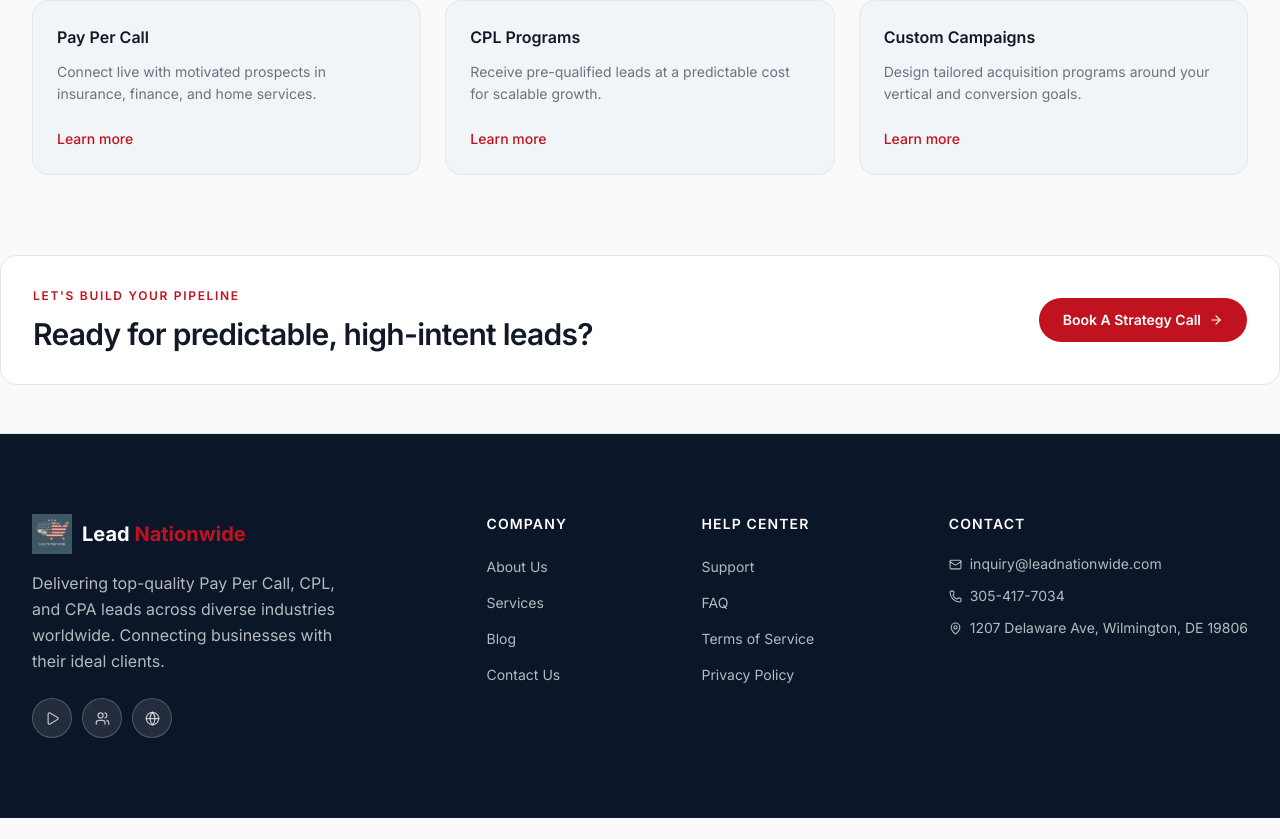
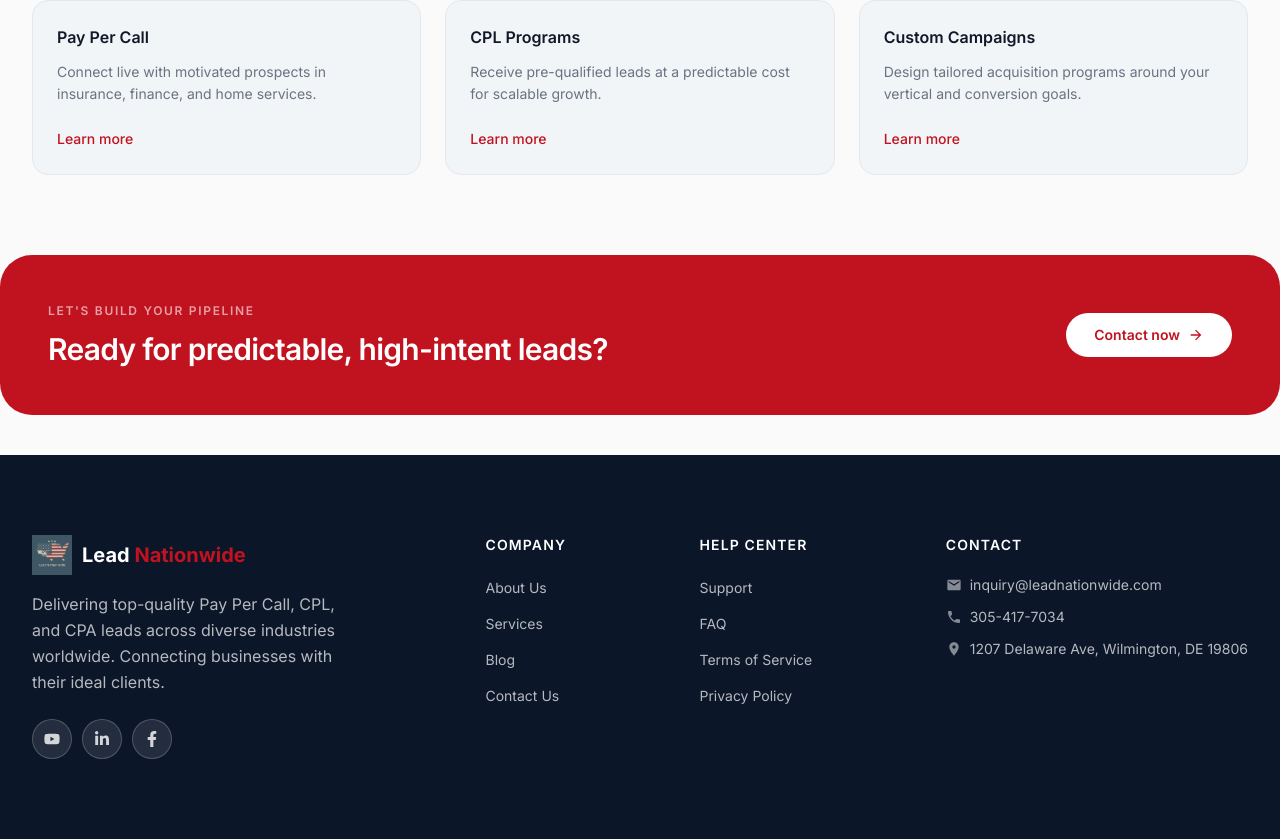
Before and after one commit to UbaidBinWaris/lead-nationwide, a Next.js app: page / in a window 1280 px wide. Shown: the part 1156-1995 px from the top of the page. Before the commit the page ends 1974 px from the top, so only its background shows below. Built offline with nearby package versions, Linux system fonts and the light colour scheme.

Commit message:
feat: update Footer component with new social icons and improved styling; modify call-to-action button label

```diff
--- a/components/layout/Footer.tsx
+++ b/components/layout/Footer.tsx
@@ -1,12 +1,20 @@
 import Link from "next/link";
 import Image from "next/image";
-import { Play, Users, Globe, Mail, Phone, MapPin, ArrowRight } from "lucide-react";
+import { FaYoutube, FaLinkedinIn, FaFacebookF } from "react-icons/fa";
+import { MdEmail, MdPhone, MdLocationOn, MdArrowForward } from "react-icons/md";
+import type { IconType } from "react-icons";
 import { footerData, type FooterSocialIcon } from "@/data/footer";
 
-const socialIconMap: Record<FooterSocialIcon, typeof Play> = {
-  youtube: Play,
-  linkedin: Users,
-  facebook: Globe,
+const socialIconMap: Record<FooterSocialIcon, IconType> = {
+  youtube: FaYoutube,
+  linkedin: FaLinkedinIn,
+  facebook: FaFacebookF,
+};
+
+const socialHoverMap: Record<FooterSocialIcon, string> = {
+  youtube: "hover:bg-[#FF0000] hover:border-[#FF0000]",
+  linkedin: "hover:bg-[#0A66C2] hover:border-[#0A66C2]",
+  facebook: "hover:bg-[#1877F2] hover:border-[#1877F2]",
 };
 
 export function Footer() {
@@ -27,27 +35,29 @@ export function Footer() {
 
   return (
     <>
-      <div className="mb-12 grid gap-6 rounded-2xl border border-border-light bg-white p-6 md:grid-cols-[1fr_auto] md:items-center md:p-8">
-        <div>
-          <p className="text-xs font-semibold uppercase tracking-[0.14em] text-red-primary">
+      <div className="mx-auto w-7xl rounded-4xl mb-10 bg-red-primary px-8 py-10 md:px-12 md:py-12">
+        <div className="flex flex-col gap-6 md:flex-row md:items-center md:justify-between">
+          <div className="max-w-2xl">
+            <p className="text-xs font-semibold uppercase tracking-[0.14em] text-white/60">
               {footerData.ctaEyebrow}
             </p>
-          <h2 className="mt-3 max-w-2xl text-2xl font-semibold tracking-tight text-text-primary sm:text-3xl">
+            <h2 className="mt-3 text-2xl font-semibold tracking-tight text-white sm:text-3xl">
               {footerData.ctaTitle}
             </h2>
           </div>
-        <div className="md:justify-self-end">
+          <div className="shrink-0">
             <Link
               href={footerData.ctaButton.href}
-            className="inline-flex min-h-11 items-center gap-2 rounded-full bg-red-primary px-6 py-2 text-sm font-semibold text-white transition-colors duration-200 hover:bg-red-hover focus-visible:outline-none focus-visible:ring-2 focus-visible:ring-red-primary focus-visible:ring-offset-2 focus-visible:ring-offset-bg-secondary"
+              className="inline-flex min-h-11 items-center gap-2 rounded-full bg-white px-7 py-2.5 text-sm font-semibold text-red-primary transition-all duration-200 hover:bg-white/90 hover:shadow-lg focus-visible:outline-none focus-visible:ring-2 focus-visible:ring-white focus-visible:ring-offset-2 focus-visible:ring-offset-red-primary"
             >
               {footerData.ctaButton.label}
-            <ArrowRight size={14} />
+              <MdArrowForward size={16} />
             </Link>
           </div>
         </div>
+      </div>
 
-      <footer className="relative overflow-hidden border-t border-border-light bg-navy-deep text-white">
+      <footer className="relative overflow-hidden bg-navy-deep text-white">
         <script
           type="application/ld+json"
           dangerouslySetInnerHTML={{ __html: JSON.stringify(organizationSchema) }}
@@ -88,11 +98,11 @@ export function Footer() {
                       target="_blank"
                       rel="noopener noreferrer"
                       aria-label={social.ariaLabel}
-                      className="group flex h-10 w-10 items-center justify-center rounded-full border border-white/20 bg-white/10 transition-colors duration-200 hover:border-red-primary/50 hover:bg-red-primary/15 focus-visible:outline-none focus-visible:ring-2 focus-visible:ring-red-primary focus-visible:ring-offset-2 focus-visible:ring-offset-navy-deep"
+                      className={`group flex h-10 w-10 items-center justify-center rounded-full border border-white/20 bg-white/10 transition-all duration-200 focus-visible:outline-none focus-visible:ring-2 focus-visible:ring-white/50 focus-visible:ring-offset-2 focus-visible:ring-offset-navy-deep ${socialHoverMap[social.icon]}`}
                     >
                       <Icon
-                        size={15}
-                        className="text-white/70 transition-colors group-hover:text-red-primary"
+                        size={16}
+                        className="text-white/80 transition-colors duration-200 group-hover:text-white"
                       />
                     </a>
                   );
@@ -128,18 +138,18 @@ export function Footer() {
                   href={`mailto:${footerData.contact.email}`}
                   className="group flex items-center gap-2 text-sm text-white/70 transition-colors hover:text-white"
                 >
-                  <Mail size={13} className="transition-colors group-hover:text-white" />
+                  <MdEmail size={16} className="shrink-0 text-white/50 transition-colors group-hover:text-white" />
                   {footerData.contact.email}
                 </a>
                 <a
                   href={`tel:${footerData.contact.phone}`}
                   className="group flex items-center gap-2 text-sm text-white/70 transition-colors hover:text-white"
                 >
-                  <Phone size={13} className="transition-colors group-hover:text-white" />
+                  <MdPhone size={16} className="shrink-0 text-white/50 transition-colors group-hover:text-white" />
                   {footerData.contact.phone}
                 </a>
-                <span className="flex items-center gap-2 text-sm text-white/70">
-                  <MapPin size={13} />
+                <span className="flex items-start gap-2 text-sm text-white/70">
+                  <MdLocationOn size={16} className="mt-0.5 shrink-0 text-white/50" />
                   {footerData.contact.address}
                 </span>
               </div>
--- a/data/footer.ts
+++ b/data/footer.ts
@@ -40,7 +40,7 @@ export const footerData: FooterData = {
   ctaEyebrow: "Let's Build Your Pipeline",
   ctaTitle: "Ready for predictable, high-intent leads?",
   ctaButton: {
-    label: "Book A Strategy Call",
+    label: "Contact now",
     href: "/contact",
   },
   brand: {
--- a/package.json
+++ b/package.json
@@ -13,7 +13,8 @@
     "lucide-react": "^1.8.0",
     "next": "16.2.4",
     "react": "19.2.4",
-    "react-dom": "19.2.4"
+    "react-dom": "19.2.4",
+    "react-icons": "^5.6.0"
   },
   "devDependencies": {
     "@tailwindcss/postcss": "^4",
```
Also changed, not shown: 1 other file (tests, documents, lock files or other folders). Lines whose indentation alone changed are shown as unchanged.
